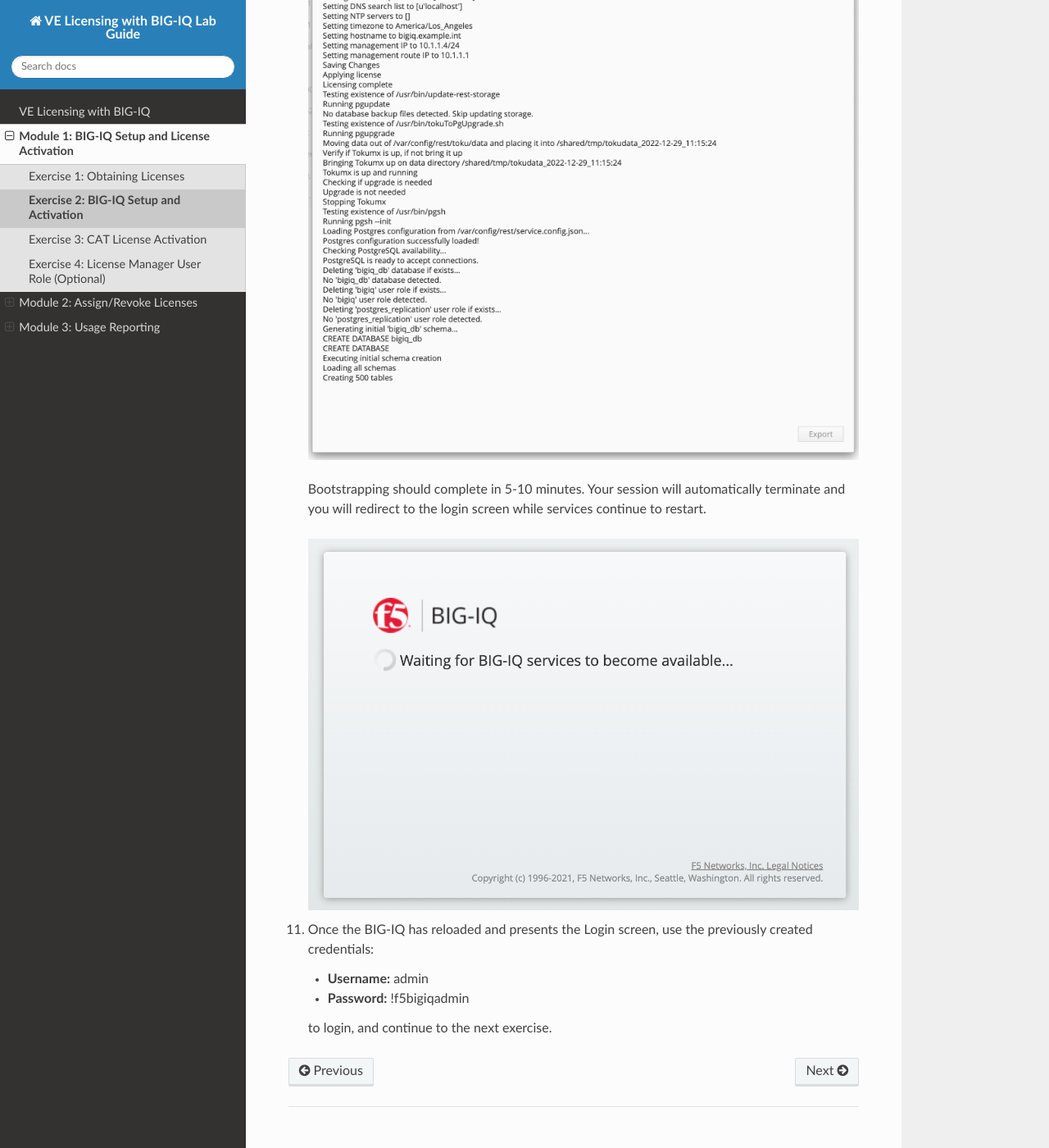
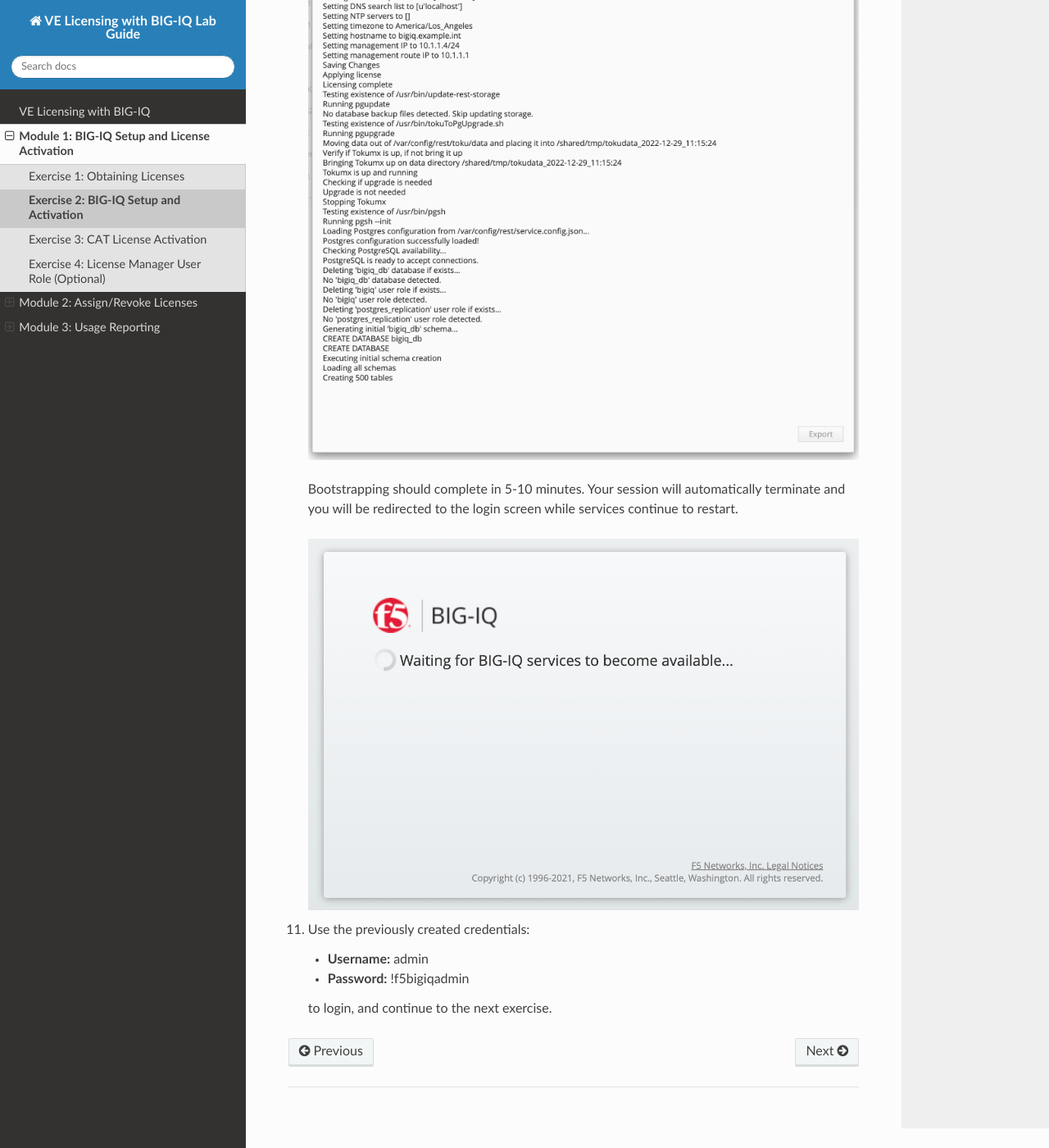
Before and after one commit to marcopaulo42/BIG-IQ-licensing-lab-guide, a Sphinx documentation site: the page built from docs/licensing/bigiq.rst, in a window 1280 px wide and 1400 px high, scrolled down 3539 px. Shown: the whole window at 82% size. Built offline with Sphinx 7.4.7 and the Read the Docs theme 2.0.0, drawn with Linux system fonts in a browser that asks for light colours.

Commit message:
Update bigiq.rst

```diff
--- a/docs/licensing/bigiq.rst
+++ b/docs/licensing/bigiq.rst
@@ -74,12 +74,12 @@
 
    .. image:: ../images/restart-services.png
 
-   Bootstrapping should complete in 5-10 minutes. Your session will automatically terminate and you will redirect to the
+   Bootstrapping should complete in 5-10 minutes. Your session will automatically terminate and you will be redirected to the
    login screen while services continue to restart.
 
    .. image:: ../images/restart-services-login.png
 
-#. Once the BIG-IQ has reloaded and presents the Login screen, use the previously created credentials:
+#. Use the previously created credentials:
 
    * **Username:** admin
    * **Password:** !f5bigiqadmin
```
